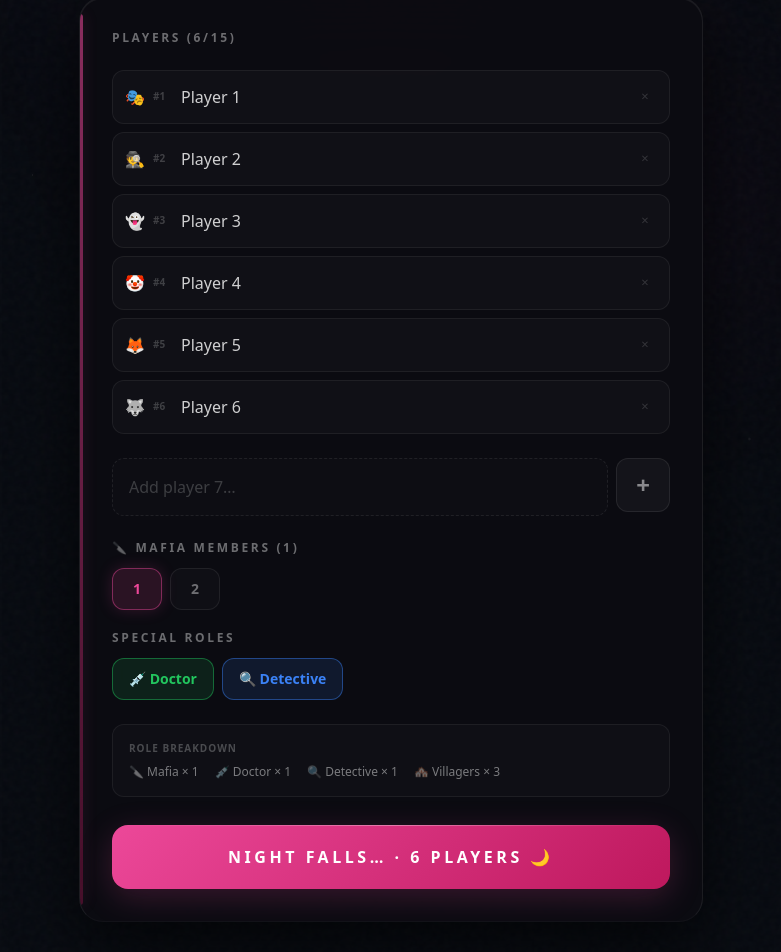
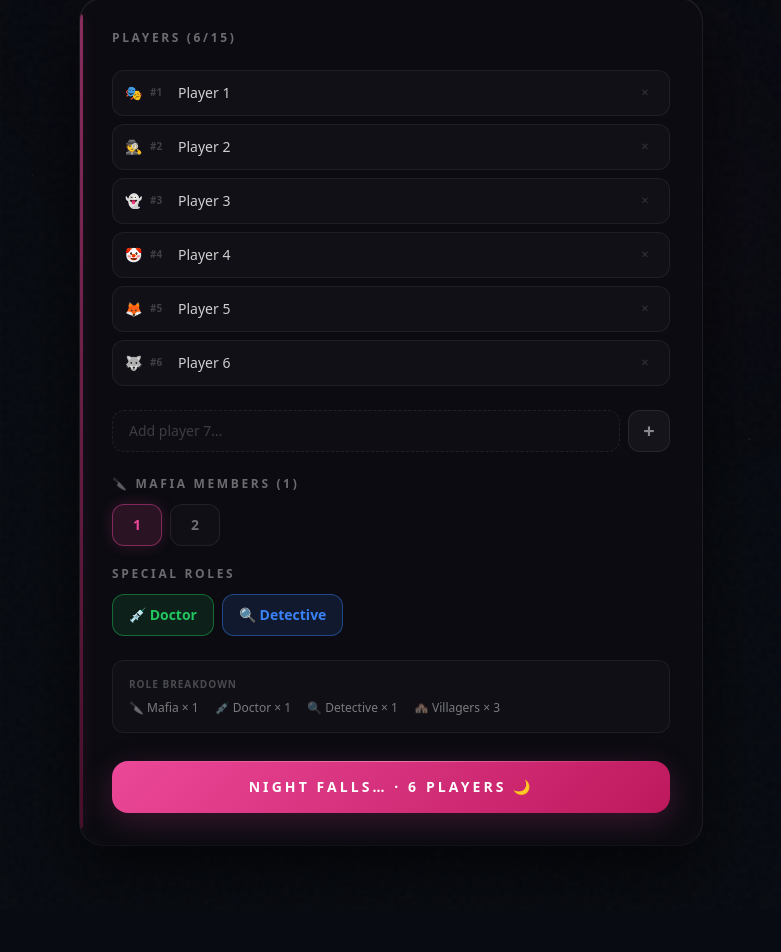
Before and after one commit to JeromeGeek/the-arena, a Next.js app: page /mafia in a window 1280 px wide. Shown: the part 265-1217 px from the top of the page, without its empty margins (249-1030 px from the left). After the commit the page ends 1175 px from the top, so only its background shows below. Built offline with nearby package versions, Linux system fonts and the light colour scheme.

Commit message:
fix: revert setup form sizes — smaller inputs, pills, buttons across all game setup pages

```diff
--- a/src/components/GameSetupShell.tsx
+++ b/src/components/GameSetupShell.tsx
@@ -224,15 +224,15 @@ export function SetupPlayerRow({
       animate={{ opacity: 1, x: 0 }}
       exit={{ opacity: 0, x: 16 }}
       transition={{ delay: index * 0.03, duration: 0.3 }}
-      className="flex items-center gap-2 rounded-xl border border-white/[0.06] bg-white/[0.025] px-3 py-3.5 transition-colors hover:border-white/[0.1] hover:bg-white/[0.04]"
+      className="flex items-center gap-2 rounded-xl border border-white/[0.06] bg-white/[0.025] px-3 py-2.5 transition-colors hover:border-white/[0.1] hover:bg-white/[0.04]"
     >
-      <span className="text-base">{emoji}</span>
+      <span className="text-sm">{emoji}</span>
       <span className="w-5 text-[10px] font-bold text-white/20">#{index + 1}</span>
       <input
         value={value}
         onChange={(e) => onChange(e.target.value)}
         onFocus={(e) => setTimeout(() => e.target.scrollIntoView({ behavior: "smooth", block: "center" }), 350)}
-        className="flex-1 bg-transparent text-base text-white/80 outline-none placeholder:text-white/20"
+        className="flex-1 bg-transparent text-sm text-white/80 outline-none placeholder:text-white/20"
         placeholder={placeholder ?? "Enter name…"}
       />
       {canRemove && onRemove && (
@@ -268,13 +268,13 @@ export function SetupAddRow({
         onKeyDown={(e) => e.key === "Enter" && onAdd()}
         onFocus={(e) => setTimeout(() => e.target.scrollIntoView({ behavior: "smooth", block: "center" }), 350)}
         placeholder={placeholder ?? "Add player…"}
-        className="flex-1 rounded-xl border border-dashed border-white/[0.08] bg-white/[0.01] px-4 py-4 text-base text-white/80 outline-none placeholder:text-white/20 focus:border-white/20 focus:bg-white/[0.03]"
+        className="flex-1 rounded-xl border border-dashed border-white/[0.08] bg-white/[0.01] px-4 py-2.5 text-sm text-white/80 outline-none placeholder:text-white/20 focus:border-white/20 focus:bg-white/[0.03]"
       />
       <motion.button
         onClick={onAdd}
         whileTap={{ scale: 0.92 }}
         transition={{ type: "spring", stiffness: 400, damping: 20 }}
-        className="flex h-[54px] w-[54px] items-center justify-center rounded-xl border border-white/[0.08] bg-white/[0.04] text-2xl font-bold text-white/50 transition-colors hover:bg-white/[0.07]"
+        className="flex h-[42px] w-[42px] items-center justify-center rounded-xl border border-white/[0.08] bg-white/[0.04] text-xl font-bold text-white/50 transition-colors hover:bg-white/[0.07]"
       >
         +
       </motion.button>
@@ -299,7 +299,7 @@ export function SetupOptionPill({
       onClick={onClick}
       whileTap={{ scale: 0.93 }}
       transition={{ type: "spring", stiffness: 420, damping: 22 }}
-      className="rounded-xl px-5 py-3 text-sm font-bold uppercase tracking-widest transition-all"
+      className="rounded-xl px-4 py-2 text-xs font-bold uppercase tracking-widest transition-all"
       style={{
         background: selected ? `${accentColor}1a` : "rgba(255,255,255,0.03)",
         border: `1px solid ${selected ? accentColor + "44" : "rgba(255,255,255,0.07)"}`,
@@ -332,7 +332,7 @@ export function SetupStartButton({
       whileTap={{ scale: 0.97 }}
       transition={{ type: "spring", stiffness: 400, damping: 22 }}
       disabled={disabled}
-      className="relative w-full overflow-hidden rounded-xl py-5 text-sm font-bold uppercase tracking-[0.18em] text-white disabled:cursor-not-allowed disabled:opacity-40 sm:rounded-2xl sm:py-5 sm:text-base sm:tracking-[0.22em]"
+      className="relative w-full overflow-hidden rounded-xl py-4 text-xs font-bold uppercase tracking-[0.18em] text-white disabled:cursor-not-allowed disabled:opacity-40 sm:rounded-2xl sm:py-4 sm:text-sm sm:tracking-[0.22em]"
       style={{
         background: `linear-gradient(135deg, ${accentFrom}, ${accentTo})`,
         boxShadow: disabled ? "none" : `0 8px 32px ${accentFrom}35`,
```
